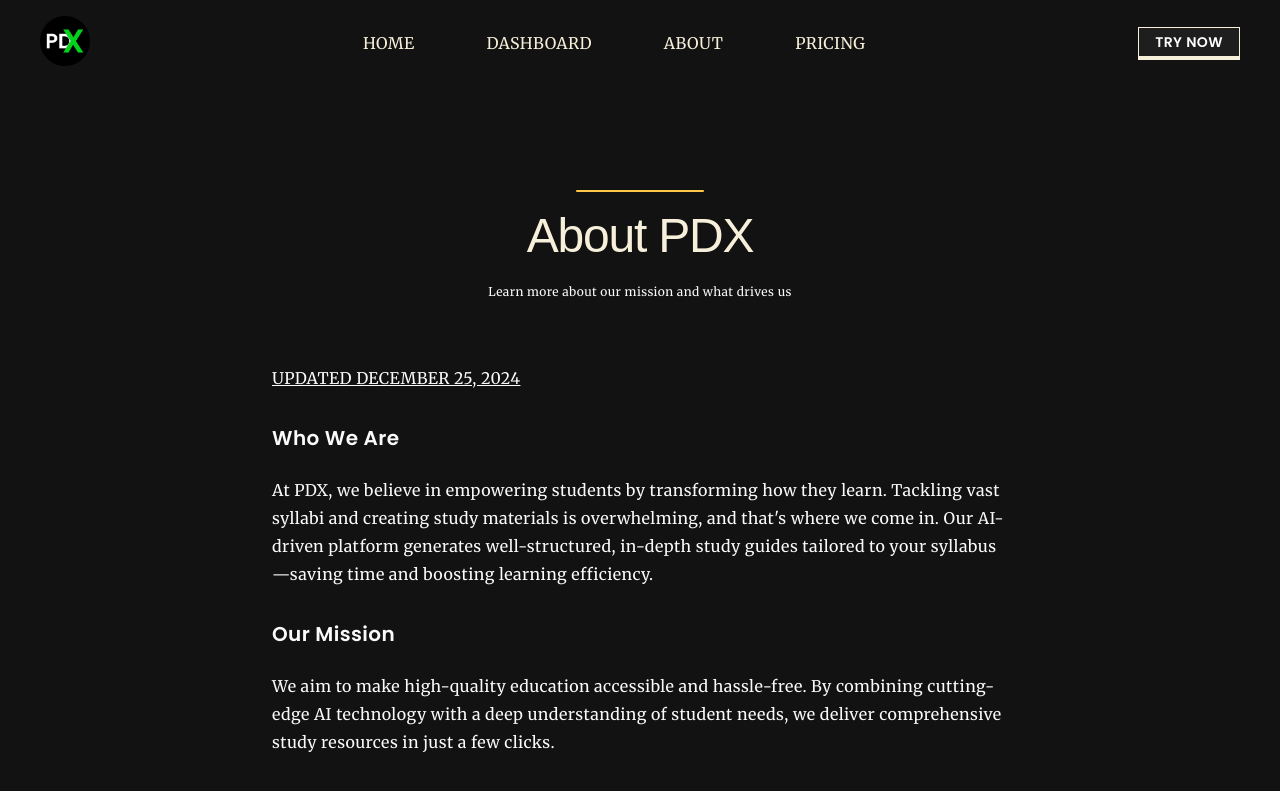
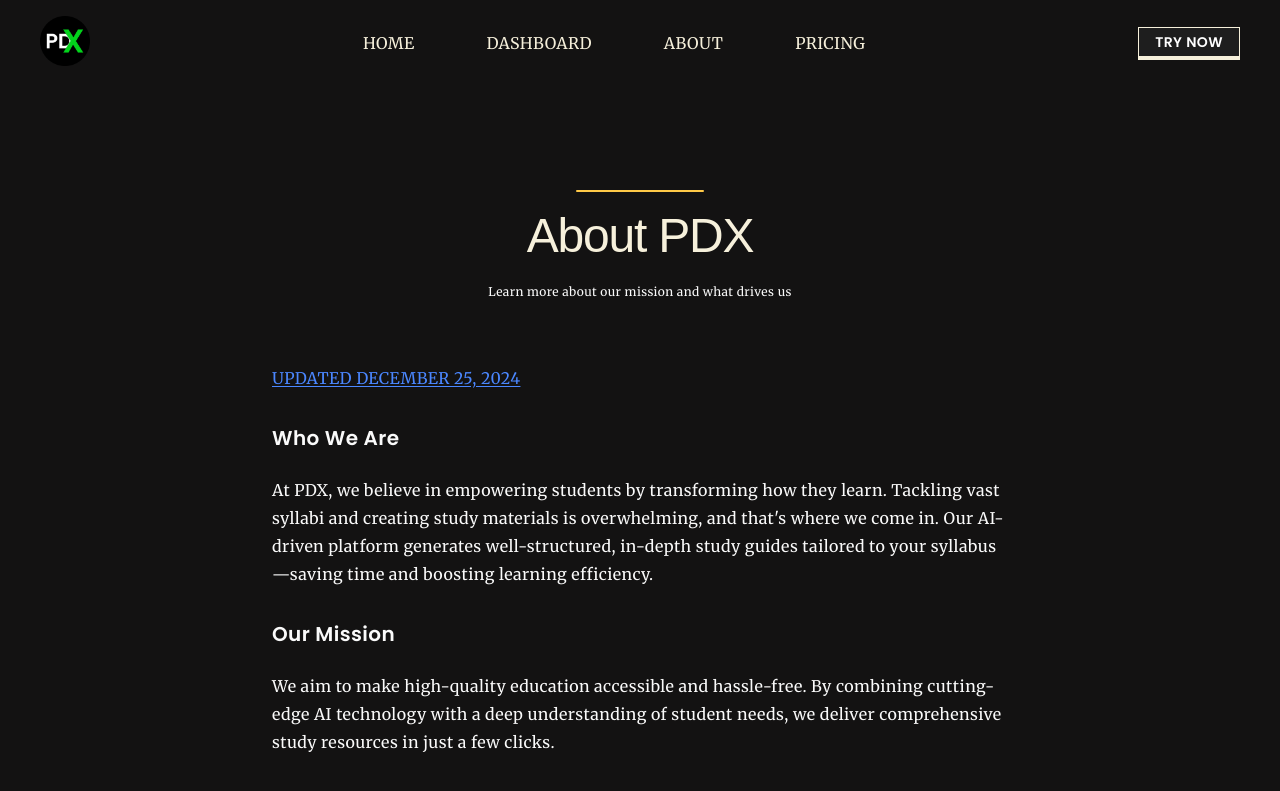
Before and after one commit to Dey11/pdx, a Next.js app: page /about in a window 1280 px wide. Shown: the top 791 px of the page. Built offline with nearby package versions, Linux system fonts and the light colour scheme; no server answers; a web font is replaced by a local one.

Commit message:
minor improvements

```diff
--- a/src/app/(landing)/(legal)/about/page.tsx
+++ b/src/app/(landing)/(legal)/about/page.tsx
@@ -24,7 +24,9 @@
       </Para>
 
       <main className="py-16">
-        <Para className="font-medium underline">UPDATED DECEMBER 25, 2024</Para>
+        <Para className="font-medium text-brand-blue underline underline-offset-2">
+          UPDATED DECEMBER 25, 2024
+        </Para>
 
         <div className="mt-8 space-y-8">
           <section>
--- a/src/app/(landing)/(legal)/policy/page.tsx
+++ b/src/app/(landing)/(legal)/policy/page.tsx
@@ -24,7 +24,9 @@
       </Para>
 
       <main className="py-16">
-        <Para className="font-medium underline">UPDATED DECEMBER 25, 2024</Para>
+        <Para className="font-medium text-brand-blue underline underline-offset-2">
+          UPDATED DECEMBER 25, 2024
+        </Para>
 
         <Para className="mt-6">
           At PDX ("we," "our," "us"), we value your privacy and are committed to
--- a/src/app/(landing)/(legal)/terms/page.tsx
+++ b/src/app/(landing)/(legal)/terms/page.tsx
@@ -25,7 +25,9 @@
       </Para>
 
       <main className="py-16">
-        <Para className="font-medium underline">UPDATED DECEMBER 25, 2024</Para>
+        <Para className="font-medium text-brand-blue underline underline-offset-2">
+          UPDATED DECEMBER 25, 2024
+        </Para>
 
         <Para className="mt-6">
           Welcome to PDX ("we," "our," or "us"). By accessing or using our
```
